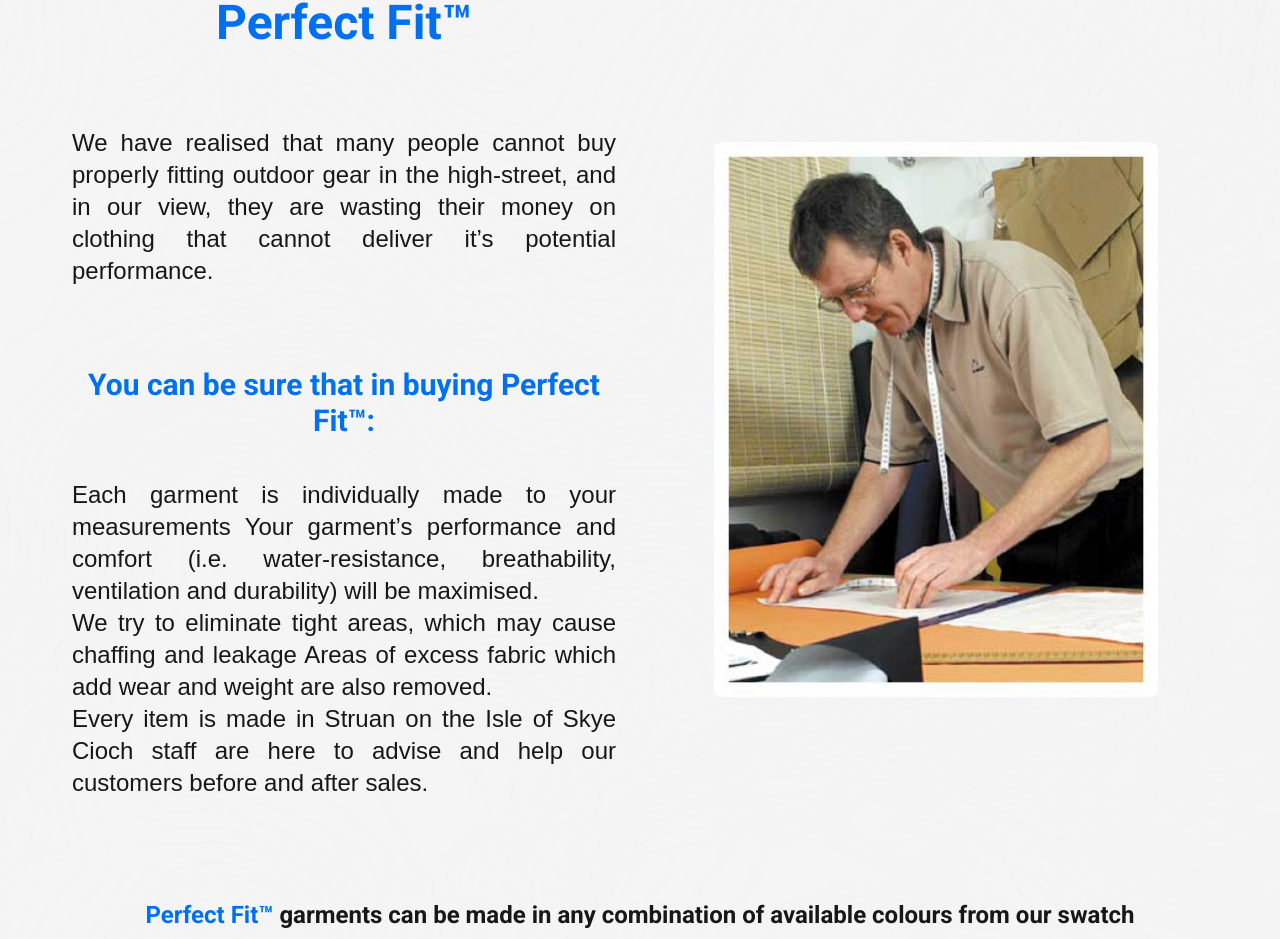
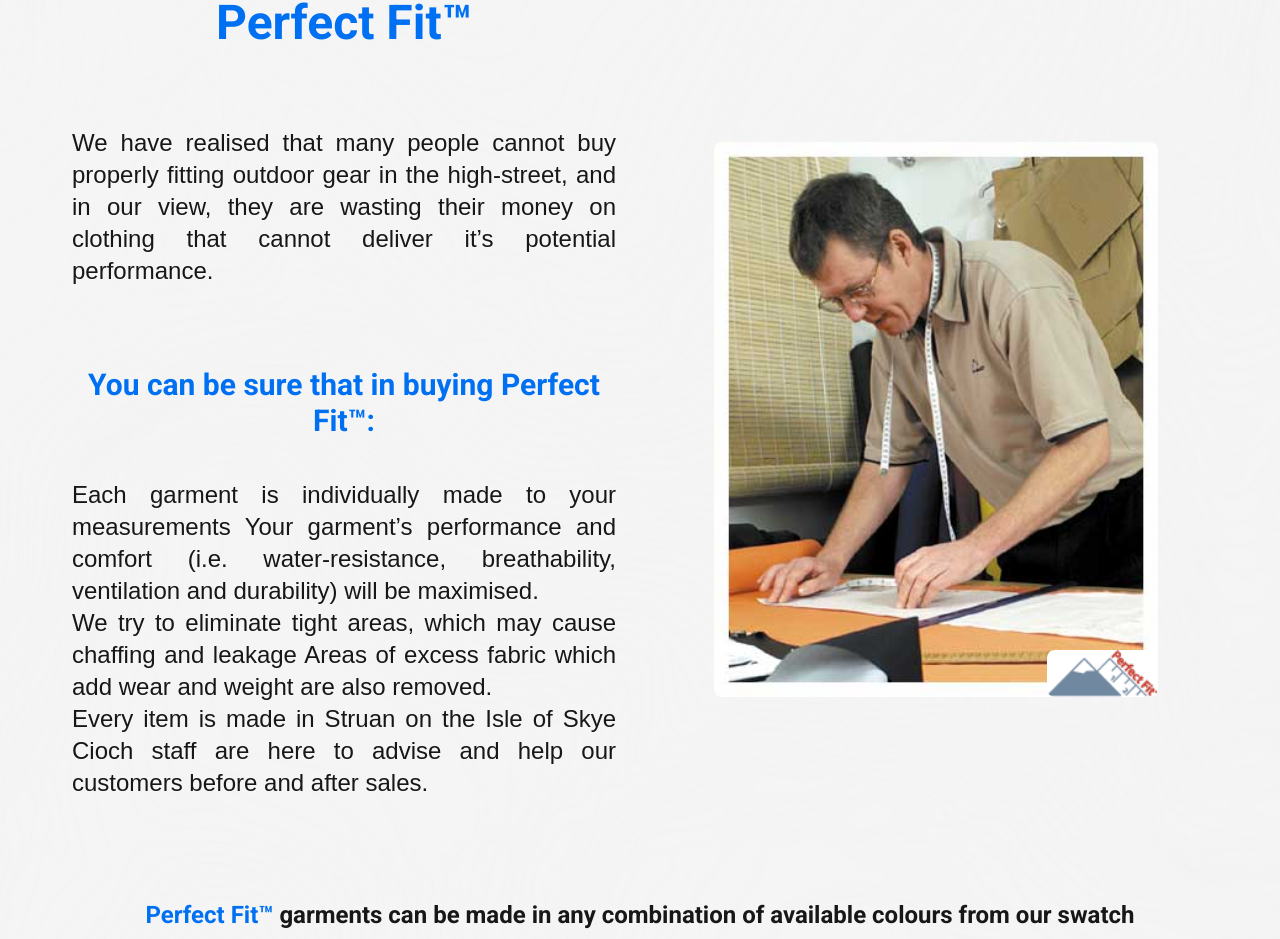
Before and after one commit to lpscrim/cioch, a Next.js app: page / in a window 1280 px wide. Shown: the part 2931-3870 px from the top of the page. Built offline with nearby package versions, Linux system fonts and the light colour scheme; a web font is replaced by a local one.

Commit message:
Update AboutLayout and AboutNav components: add link to Perfect Fit section and adjust background color for improved visual consistency; modify global accent color; enhance Hero component layout with additional image

```diff
--- a/app/about/layout.tsx
+++ b/app/about/layout.tsx
@@ -1,4 +1,5 @@
 import AboutNav from "@/components/about/aboutNav";
+import Link from "next/link";
 
 export default function AboutLayout({ children }: { children: React.ReactNode }) {
   return (
@@ -7,13 +8,17 @@
       className="flex items-start w-[100vw] min-h-[105vh] bg-foreground bg-[url(/brittle.jpg)] bg-cover bg-no-repeat bg-fixed relative"
     >
       <div className="absolute inset-0 bg-gradient-to-b from-black/30 via-transparent to-transparent bg-fixed pointer-events-none"></div>
-      <div className="min-h-[80vh] mb-5 pb-15 mt-25 flex flex-col w-[90vw] md:w-[85vw] lg:w-[80vw] 2xl:w-[70vw] px-6 pt-2 sm:px-12 mx-auto bg-foreground/80 rounded-md overflow-y-auto">
+      <div className="min-h-[80vh] mb-5 pb-15 mt-25 flex flex-col w-[90vw] md:w-[85vw] lg:w-[80vw] xl:w-[70vw] px-6 pt-2 sm:px-12 mx-auto bg-foreground/80 rounded-md overflow-y-auto">
         <AboutNav />
         {children}
-        <h2 className="text-xl font-semibold text-text-secondary sm:text-2xl text-center mt-20 mx-auto">
-          <span className="text-primary">Perfect Fit™</span> garments
-          can be made in any combination of available colours from our swatch
-        </h2>
+        <Link
+          href="/#perfectFit"
+        >
+          <h2 className="text-xl font-semibold text-text-secondary sm:text-2xl text-center mt-20 mx-auto">
+            <span className="text-primary">Perfect Fit™</span> garments
+            can be made in any combination of available colours from our swatch
+          </h2>
+        </Link>
       </div>
     </section>
   );
--- a/app/globals.css
+++ b/app/globals.css
@@ -37,7 +37,7 @@
     --color-primary: #f3d13a;
     --color-secondary: #b93737;
     --color-tertiary: #464545;
-    --color-accent: #f3d13a;
+    --color-accent: #d8bb3b;
     --color-button: #0070f3;
     --color-border: #eaeaea;
   }
--- a/components/Header.tsx
+++ b/components/Header.tsx
@@ -111,7 +111,7 @@
           <Link
             href="/about/nikwax"
             className={`text-lg/6 font-semibold ${
-              pathname?.startsWith("/about") ? "text-accent" : ""
+              pathname?.startsWith("/about") ? "text-text-secondary" : ""
             }`}
           >
             About
--- a/components/about/aboutNav.tsx
+++ b/components/about/aboutNav.tsx
@@ -50,7 +50,7 @@
       <div className="hidden sm:block">
         <nav
           aria-label="Tabs"
-          className="isolate flex divide-x divide-text rounded-lg shadow-sm"
+          className="isolate flex divide-x divide-text/50 rounded-lg shadow-sm"
         >
           {tabs.map((tab, tabIdx) => {
             const isActive = pathname === tab.href;
@@ -72,7 +72,7 @@
                 <span
                   aria-hidden="true"
                   className={classNames(
-                    isActive ? "bg-text" : "bg-text-secondary/50",
+                    isActive ? "bg-text/50" : "bg-text-secondary/50",
                     "absolute inset-x-0 bottom-0 h-0.5"
                   )}
                 />
--- a/components/home/Hero.tsx
+++ b/components/home/Hero.tsx
@@ -8,7 +8,7 @@
             <h3 className="text-2xl text-(--color-text) mb-2 fade-in-slow ">Outdoor Clothing</h3>
             <h4 className="text-xl text-(--color-text) brightness-80 fade-in-slower">Handmade on the isle of Skye</h4>
             </div>
-            <button id="scrollButton" className="invisible md:visible absolute flex flex-row p-5 left-12 bottom-12 lg:left-30 z-10 text-center text-(--color-text) text-sm xl:text-base font-[500]">
+            <button id="scrollButton" className="invisible md:visible absolute flex flex-row p-5 left-12 bottom-12 lg:left-35 z-10 text-center text-(--color-text) text-sm xl:text-base font-[500]">
                 <p className="tracking-widest">SCROLL</p>
                 <div className="ml-2 animate-bounce"><p className="rotate-90">➔</p></div>
             </button>
--- a/components/home/PerfectFit.tsx
+++ b/components/home/PerfectFit.tsx
@@ -47,13 +47,22 @@
             </p>
           </div>
           <div className="w-full lg:w-1/2 mb-10 sm:mb-15 lg:mb-0 mx-auto flex flex-col items-center justify-center ">
+            <div className="relative w-3/4 max-w-[500px]">
               <Image
                 src="/production.jpg"
                 alt="Cioch Outdoor Clothing"
-              className="w-3/4 max-w-[500px] h-auto rounded-lg"
+                className="w-full h-auto rounded-lg"
                 width={360}
                 height={450}
               />
+              <Image
+                src="/perfectfitsm.gif"
+                alt="Cioch Outdoor Clothing"
+                className="absolute right-0 bottom-0 w-1/4 max-w-[150px] h-auto rounded-lg"
+                width={450}
+                height={300}
+              />
+            </div>
           </div>
         </div>
         <h2 className="text-xl font-bold text-text sm:text-2xl text-center mt-10 lg:mt-15 mb-10 mx-auto">
```
Also changed, not shown: public/perfectfitsm.gif (added). Lines whose indentation alone changed are shown as unchanged.
